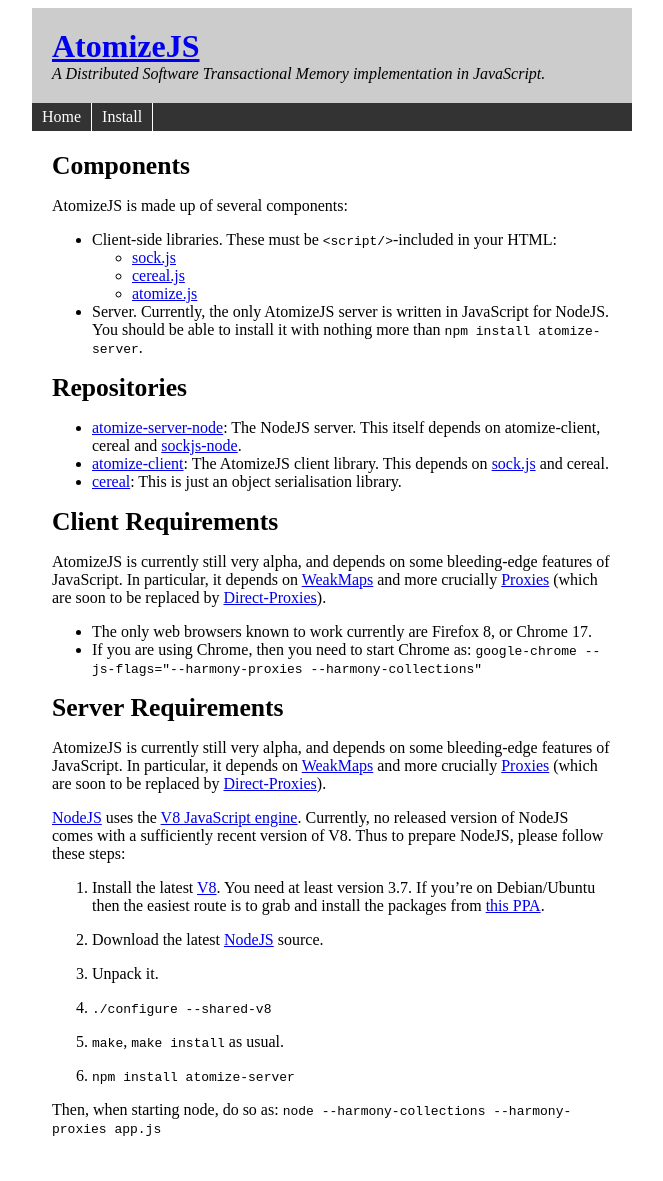
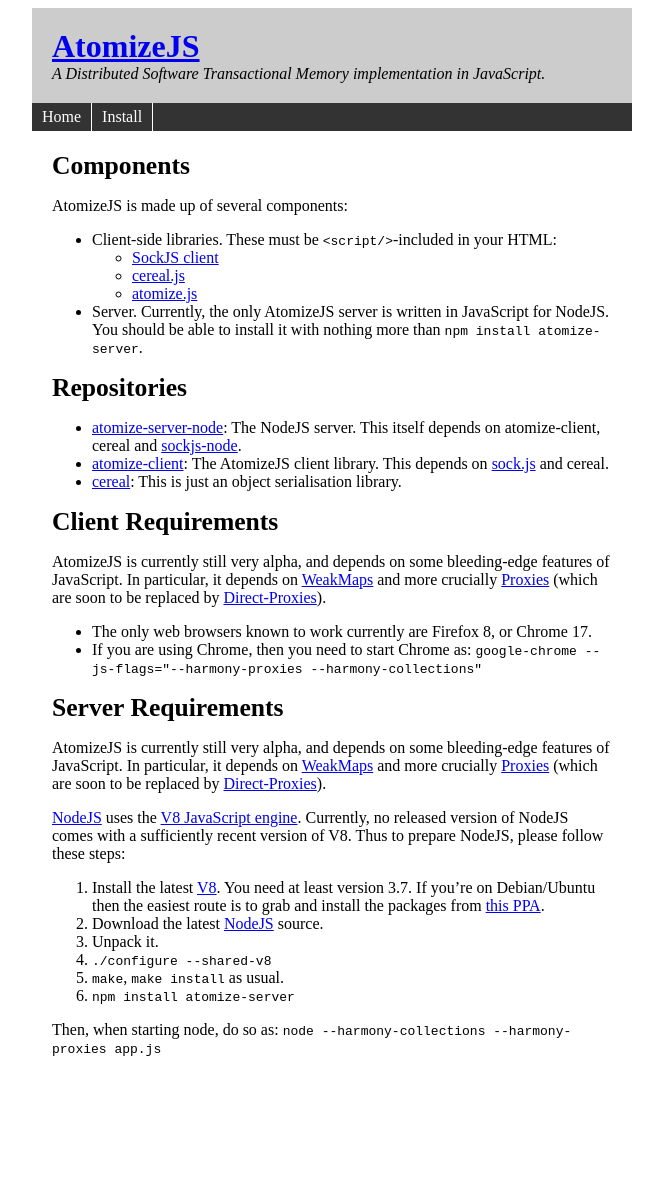
Before and after one commit to atomizejs/atomizejs.github.com, a Jekyll site: the page built from install.markdown, in a window 1280 px wide. Shown: the whole page, without its empty margins (308-971 px from the left). Built offline with Jekyll 4.4.1, drawn with Linux system fonts in a browser that asks for light colours; Markdown is read by kramdown in place of the engine named in the settings; after the commit the page ends 1101 px from its top, so only the background shows below that.

```diff
--- a/install.markdown
+++ b/install.markdown
@@ -9,7 +9,7 @@ AtomizeJS is made up of several components:
 
 * Client-side libraries. These must be `<script/>`-included in your
   HTML:
-    * [sock.js](https://github.com/sockjs/sockjs-client)
+    * [SockJS client](https://github.com/sockjs/sockjs-client)
     * [cereal.js](https://github.com/atomizejs/cereal/blob/master/lib/cereal.js)
     * [atomize.js](https://github.com/atomizejs/atomize-client/blob/master/lib/atomize.js)
 
@@ -65,15 +65,10 @@ V8. Thus to prepare NodeJS, please follow these steps:
 least version 3.7. If you're on Debian/Ubuntu then the easiest route
 is to grab and install the packages from
 [this PPA](https://launchpad.net/~ilya-novoselov/+archive/hemi/+packages).
-
 2. Download the latest [NodeJS](http://nodejs.org/#download) source.
-
 3. Unpack it.
-
 4. `./configure --shared-v8`
-
 5. `make`, `make install` as usual.
-
 6. `npm install atomize-server`
 
 Then, when starting node, do so as:
```
